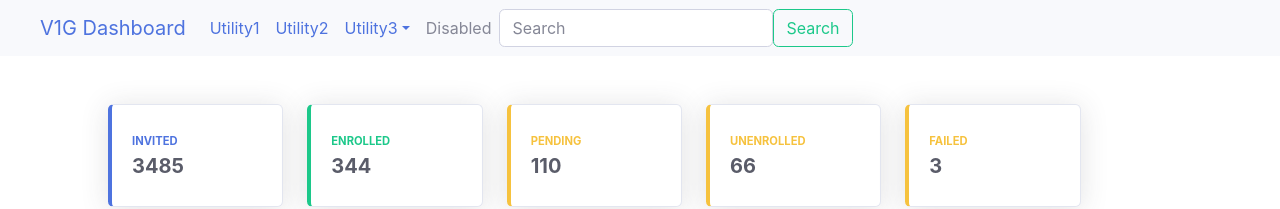
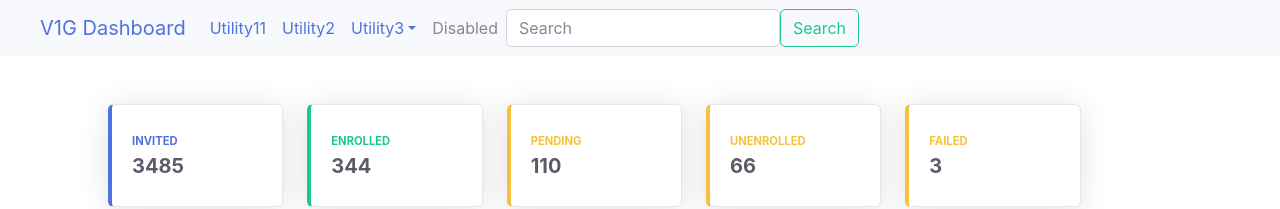
Before and after one commit to JarvAmrit/react-sample, a React (Create React App) app: page / in a window 1280 px wide. Shown: the top 209 px of the page. Built offline with nearby package versions, Linux system fonts and the light colour scheme.

Commit message:
Initial Commit Test

```diff
--- a/src/App.js
+++ b/src/App.js
@@ -54,7 +54,7 @@ function App() {
               <ul className="navbar-nav me-auto mb-2 mb-lg-0">
                 <li className="nav-item">
                   <a className="nav-link active" aria-current="page" href="#">
-                    Utility1
+                    Utility11
                   </a>
                 </li>
                 <li className="nav-item">
```
